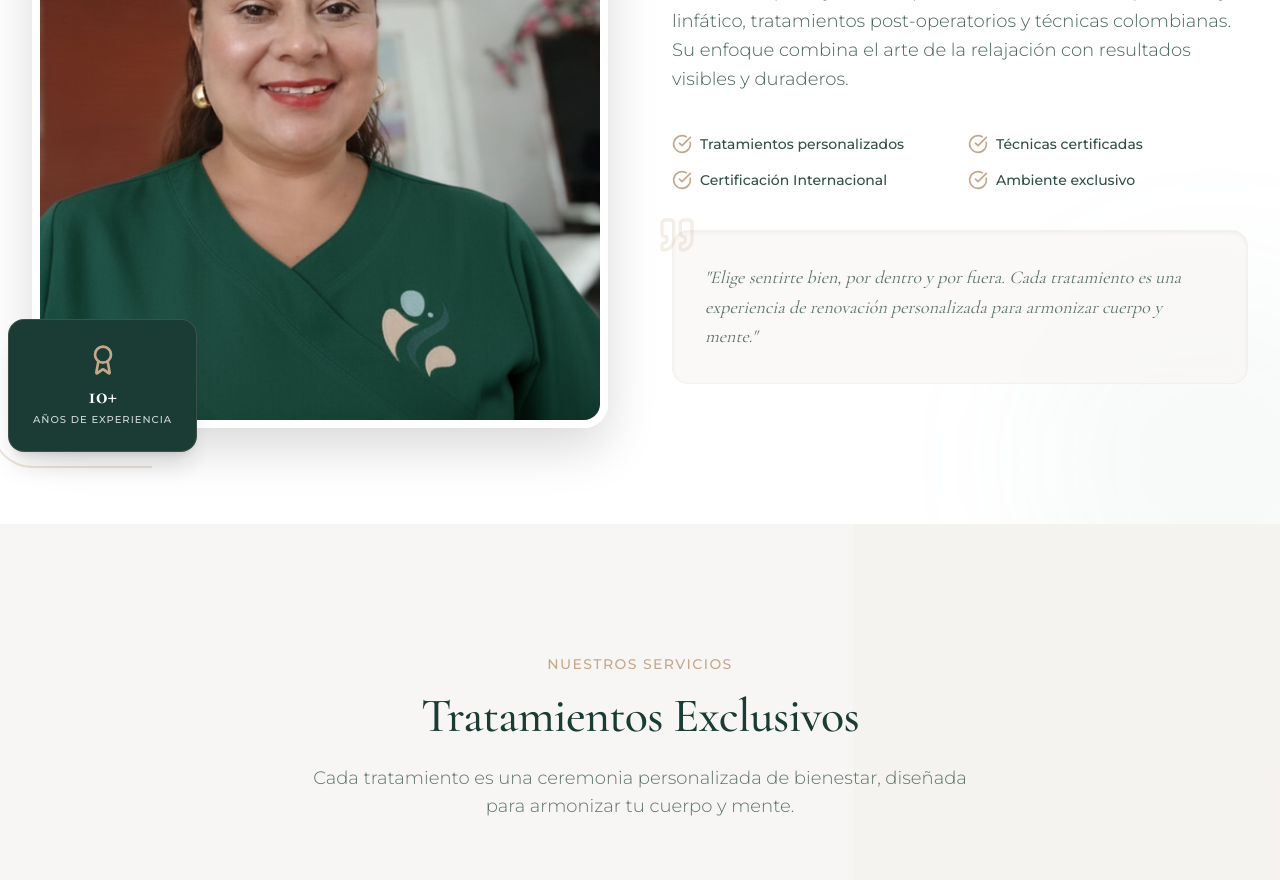
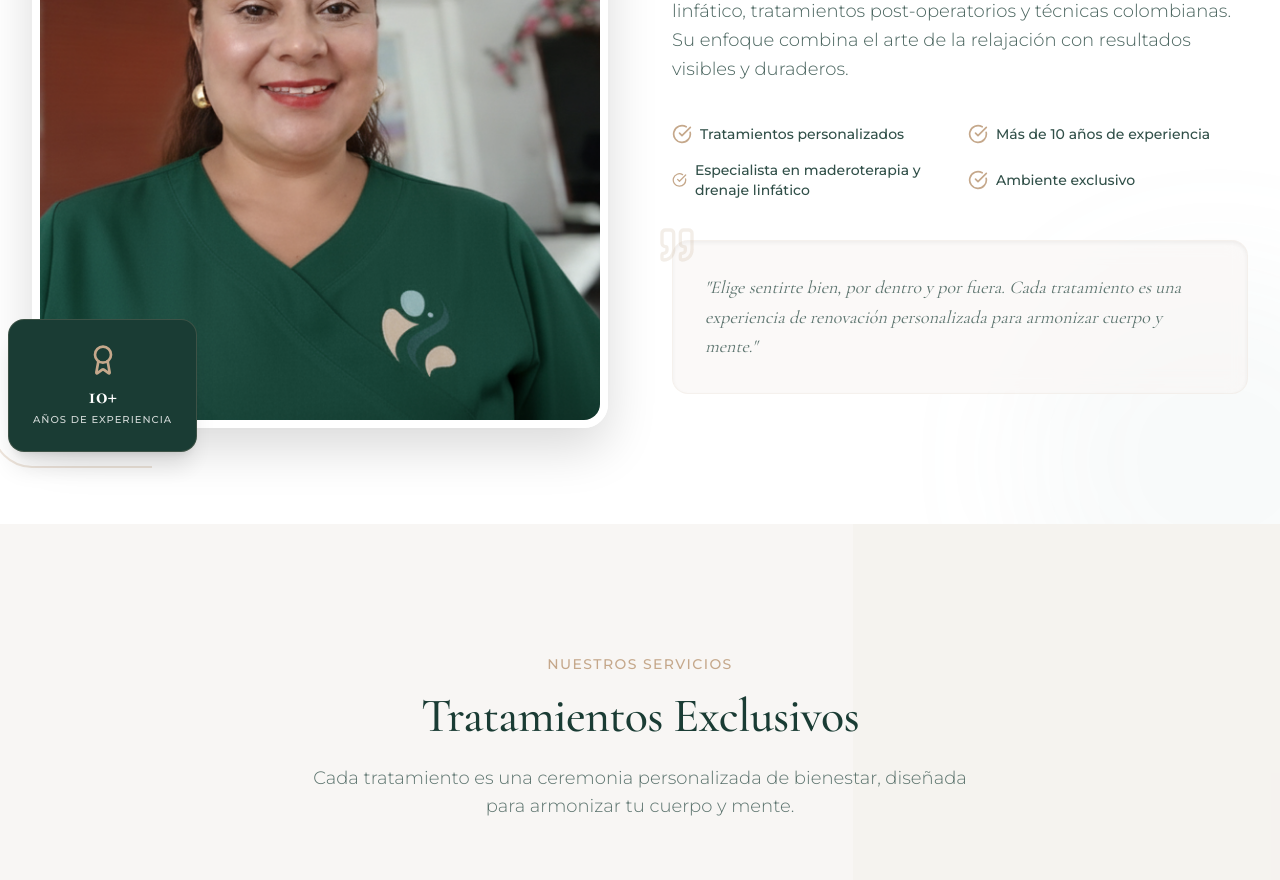
Before and after one commit to zegoqui-svg/Landing, a Next.js app: page / in a window 1280 px wide. Shown: the part 1260-2140 px from the top of the page. Built offline with nearby package versions, Linux system fonts and the light colour scheme.

Commit message:
mejora-diaria(2026-11-06): fuera los claims de certificacion sin respaldo

```diff
--- a/src/components/sections/ExpertProfile.tsx
+++ b/src/components/sections/ExpertProfile.tsx
@@ -71,8 +71,8 @@ export function ExpertProfile() {
             <div className="grid sm:grid-cols-2 gap-4 mb-10">
               {[
                 "Tratamientos personalizados",
-                "Técnicas certificadas",
-                "Certificación Internacional",
+                "Más de 10 años de experiencia",
+                "Especialista en maderoterapia y drenaje linfático",
                 "Ambiente exclusivo"
               ].map((item, i) => (
                 <div key={i} className="flex items-center gap-2 text-brand-dark/90">
--- a/src/data/blog.ts
+++ b/src/data/blog.ts
@@ -95,7 +95,7 @@ Ayuda a eliminar la sangre acumulada bajo la piel.
 
 ## En SILUEL
 
-Contamos con especialistas entrenadas en drenaje linfático post-operatorio.
+Contamos con una especialista entrenada en drenaje linfático post-operatorio.
     `,
   },
   {
```
